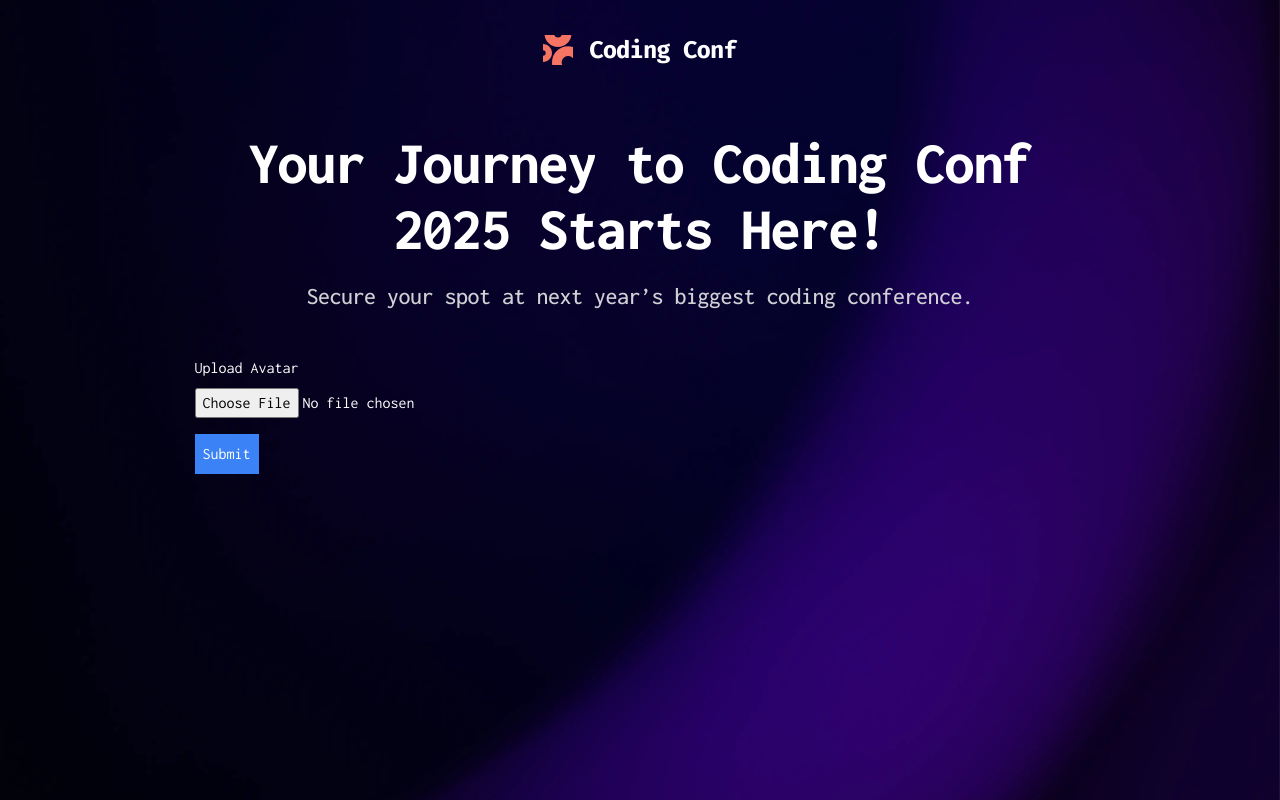
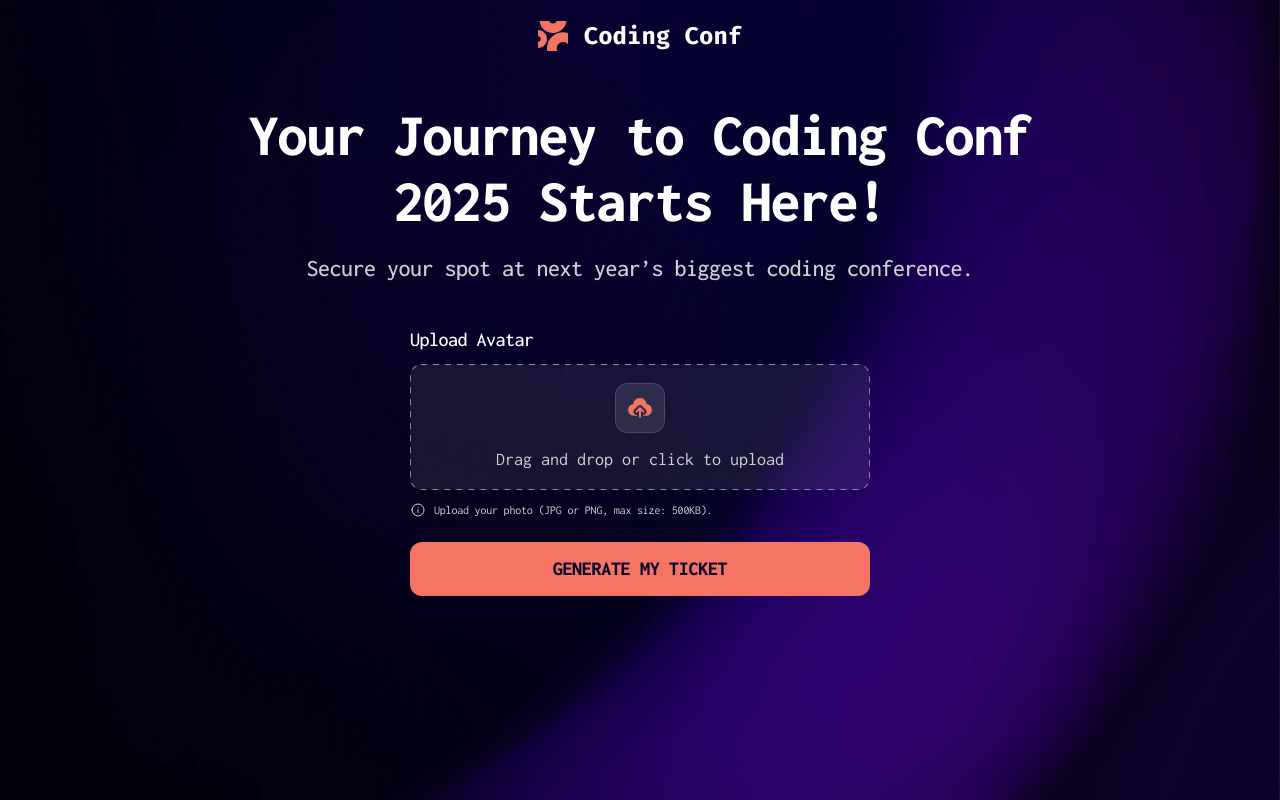
Before and after one commit to VillageR88/next-conference-ticket-generator, a Next.js app: page / in a window 1280 px wide. Built offline with nearby package versions, Linux system fonts and the light colour scheme.

Commit message:
Initial Upload avatar area
Signed-off-by: VillageR88 <villager88pl@gmail.com>

```diff
--- a/app/globals.css
+++ b/app/globals.css
@@ -2,48 +2,6 @@
 @tailwind components;
 @tailwind utilities;
 
-:root.dark {
-  color-scheme: dark;
+h2 {
+  @apply text-[20px] font-medium leading-[120%] tracking-[-0.5px];
 }
-
-html.hidden {
-  display: none;
-}
-
-h1 {
-  @apply whitespace-pre-wrap text-[40px] font-[700] leading-[110%] tracking-[-1px] md:text-6xl md:leading-[64px];
-}
-
-textarea::placeholder {
-  @apply text-[#2A2B37] dark:text-[#E4E4EF];
-  transition: color 100ms;
-}
-
-input::-webkit-outer-spin-button,
-input::-webkit-inner-spin-button {
-  @apply appearance-none;
-}
-
-input[type='number'] {
-  @apply appearance-none;
-}
-
-div#character-div:has(input#character-limit:checked) label#max-char-container,
-input#max-char-input {
-  opacity: 1;
-  user-select: unset;
-  pointer-events: unset;
-}
-
-:has(input#exclude-spaces:checked) p#no-space-info {
-  opacity: 1;
-}
-
-@keyframes fade-in {
-  0% {
-    opacity: 0;
-  }
-  100% {
-    opacity: 1;
-  }
-}
--- a/app/page.tsx
+++ b/app/page.tsx
@@ -1,6 +1,8 @@
 'use client';
 import Image from 'next/image';
 import logoMark from '../public/assets/images/logo-mark.svg';
+import iconUpload from '../public/assets/images/icon-upload.svg';
+import iconInfo from '../public/assets/images/icon-info.svg';
 import { useRouter } from 'next/navigation';
 import { useState } from 'react';
 
@@ -18,7 +20,7 @@ export default function Home(): JSX.Element {
     event.preventDefault();
     if (avatar) {
       localStorage.setItem('avatar', URL.createObjectURL(avatar));
-      router.push('/avatar-display');
+      router.push('success/');
     }
   };
 
@@ -37,13 +39,33 @@ export default function Home(): JSX.Element {
             Secure your spot at next year’s biggest coding conference.
           </p>
         </section>
-        <form onSubmit={handleSubmit}>
-          <label className="text-white">
-            Upload Avatar
-            <input type="file" accept="image/*" onChange={handleFileChange} className="mt-2 block" />
+        <form className="mx-auto flex w-full max-w-[460px] flex-col gap-[24px]" onSubmit={handleSubmit}>
+          <label className="flex flex-col gap-[12px] text-white">
+            <h2>Upload Avatar</h2>
+            <div className="relative flex h-[126px] w-full flex-col items-center justify-center gap-[16px] overflow-hidden rounded-[12px] bg-[rgba(255,255,255,0.08)] bg-[url(../public/assets/images/dashed-border.svg)]">
+              <input
+                type="file"
+                accept="image/*"
+                onChange={handleFileChange}
+                className="absolute z-10 size-full cursor-pointer opacity-0"
+              />
+              <div className="flex size-[50px] items-center justify-center rounded-[12px] bg-[rgba(255,255,255,0.1)] [border:1px_solid_#4B4869]">
+                <Image alt="upload icon" src={iconUpload as string} />
+              </div>
+              <p className="text-[18px] leading-[120%] text-[#D1D0D5]">Drag and drop or click to upload</p>
+            </div>
+            <div className="flex items-center gap-[8px]">
+              <Image alt="info icon" src={iconInfo as string} />
+              <p className="text-[12px] leading-[120%] tracking-[-0.2px] text-[#D1D0D5]">
+                Upload your photo (JPG or PNG, max size: 500KB).
+              </p>
+            </div>
           </label>
-          <button type="submit" className="mt-4 bg-blue-500 p-2 text-white">
-            Submit
+          <button
+            type="submit"
+            className="min-h-[54px] w-full rounded-[12px] bg-[#F57463] text-[20px] font-extrabold tracking-[-0.3px] text-[#0D082D]"
+          >
+            GENERATE MY TICKET
           </button>
         </form>
       </main>
```
Also changed, not shown: public/assets/images/dashed-border.svg (added).
